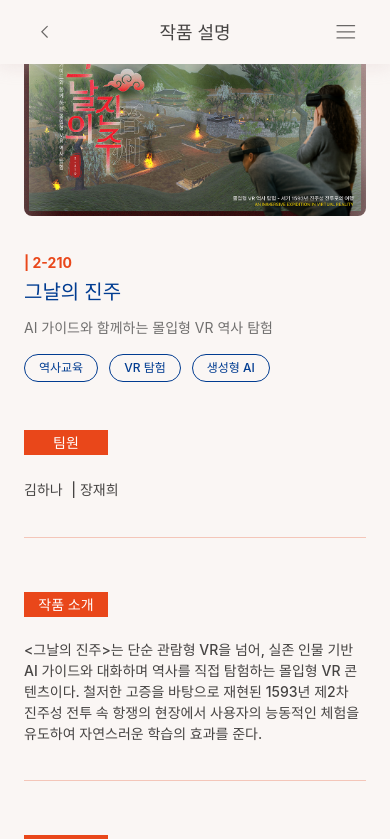
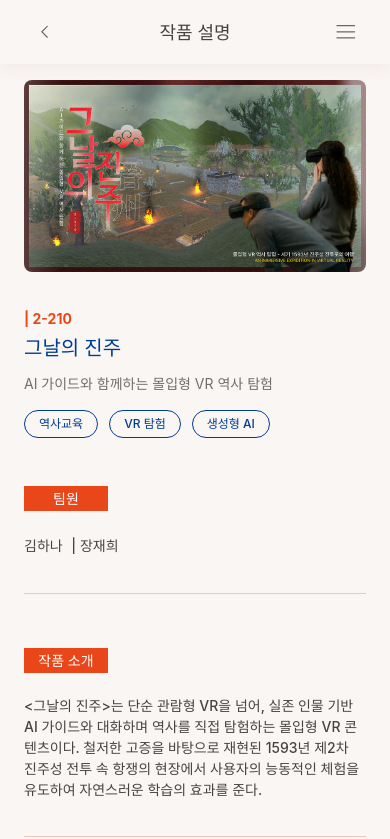
Before and after one commit to 2025-RENDERING/2025-RENDERING-FE, a React (Vite) app: page /works/1 in a window 390 px wide. Shown: the top 839 px of the page. Built offline with nearby package versions, Linux system fonts and the light colour scheme; no server answers.

Commit message:
💄 Design : 전시 소개 페이지 공통 nav 겹침 해결(#23)

```diff
--- a/src/components/navbar.tsx
+++ b/src/components/navbar.tsx
@@ -52,8 +52,7 @@ const Navbar = ({ onMenuOpen }: NavbarProps) => {
 
   const getBackgroundClass = () => {
     if (isExhibition) {
-      // 데스크탑에서는 항상 배경색 적용, 모바일에서는 스크롤에 따라
-      return isScrolled ? "bg-blue-normal/95" : "bg-blue-normal/5 md:bg-blue-normal/95";
+      return isScrolled ? "bg-blue-normal/95" : "bg-blue-normal/95";
     }
     return "bg-grey-normal";
   };
--- a/src/routes/works/detail.tsx
+++ b/src/routes/works/detail.tsx
@@ -6,7 +6,7 @@ const WorksDetailPage = () => {
   const { id } = useParams<{ id: string }>();
 
   return (
-    <section className="w-full p-[24px] md:pt-[24px]">
+    <section className="w-full p-[24px] pt-20 md:pt-[30px]">
       <WorksDetailContents id={Number(id)} />
       <Pagination id={Number(id)} />
     </section>
```
